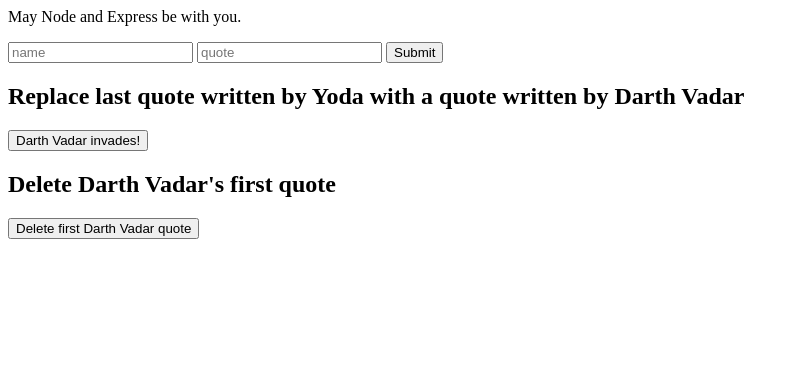
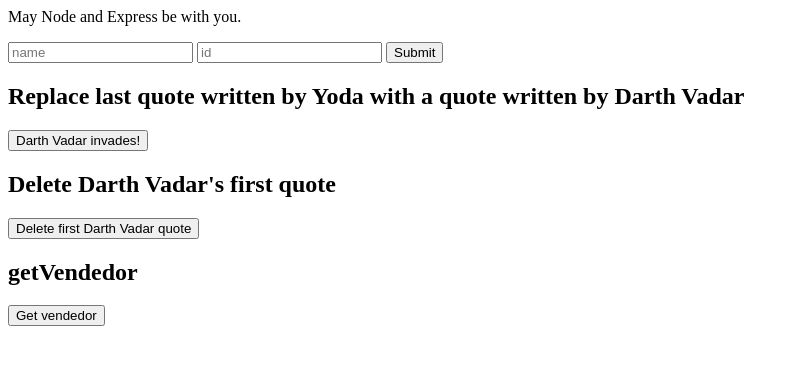
Before and after one commit to guille-gallo/mongo_crud, a Node server app: page / in a window 1280 px wide. Shown: the top 365 px of the page, without its empty margins (0-799 px from the left). Run offline with Node 20, Linux system fonts and the light colour scheme; data that the repository does not hold is empty; some libraries are stand-ins or nearby versions.

Commit message:
crud vendedores

```diff
--- a/public/main.js
+++ b/public/main.js
@@ -1,13 +1,14 @@
 var update = document.getElementById('update')
 var del = document.getElementById('delete')
+var getVendedor = document.getElementById('getVendedor')
 
 update.addEventListener('click', function () {
-    fetch('quotes', {
+    fetch('vendedores', {
       method: 'put',
       headers: {'Content-Type': 'application/json'},
       body: JSON.stringify({
         'name': 'Darth Vader',
-        'quote': 'I find your lack of faith disturbing.'
+        'id': '666'
       })
     })
     .then(response => {
@@ -20,7 +21,7 @@
 })
 
 del.addEventListener('click', function () {
-  fetch('quotes', {
+  fetch('vendedores', {
     method: 'delete',
     headers: {
       'Content-Type': 'application/json'
@@ -37,3 +38,20 @@
     window.location.reload(true)
   })
 })
+
+getVendedor.addEventListener('click', function () {
+  fetch('/vendedores/Juan Domingo', {
+    method: 'get',
+    headers: {
+      'Content-Type': 'application/json'
+    }
+  })
+  .then(res => {
+    console.log(res)
+    if (res.ok) return res.json()
+  }).
+  then(data => {
+    console.log(data)
+    //window.location.reload(true)
+  })
+})
--- a/server.js
+++ b/server.js
@@ -7,6 +7,10 @@
 app.set('view engine', 'ejs');
 app.use(express.static('public'))
 app.use(bodyParser.json())
+app.set('view engine', 'ejs')
+app.use(bodyParser.urlencoded({extended: true}))
+app.use(bodyParser.json())
+app.use(express.static('public'))
 
 var db
 MongoClient.connect('mongodb://guille-gallo:cocuchA0303@ds111562.mlab.com:11562/vendedores_nuevos_mascota24', { useNewUrlParser: true }, (err, client) => {
@@ -18,34 +22,36 @@
 })
 
 
-
-app.set('view engine', 'ejs')
-app.use(bodyParser.urlencoded({extended: true}))
-app.use(bodyParser.json())
-app.use(express.static('public'))
-
-
-
-// Note: request and response are usually written as req and res respectively.
 app.get('/', (req, res) => {
-  db.collection('quotes').find().toArray((err, result) => {
+  db.collection('vendedores').find().toArray((err, result) => {
     if (err) return console.log(err)
-    res.render('index.ejs', {quotes: result})
+    res.render('index.ejs', {vendedores: result})
   })
 })
-app.post('/quotes', (req, res) => {
-  db.collection('quotes').save(req.body, (err, result) => {
+
+app.post('/vendedores', (req, res) => {
+  db.collection('vendedores').save(req.body, (err, result) => {
     if (err) return console.log(err)
     console.log('saved to database')
     res.redirect('/')
   })
 })
-app.put('/quotes', (req, res) => {
-  db.collection('quotes')
+
+app.get('/vendedores/:name', (req, res) => {
+  console.log("ID: ", req.params.id)
+  var query = { name: req.params.name };
+  db.collection('vendedores').find(query).toArray((err, result) => {
+    if (err) return console.log(err)
+    console.log("result: ", result)
+  })
+})
+
+app.put('/vendedores', (req, res) => {
+  db.collection('vendedores')
   .findOneAndUpdate({name: 'Yoda'}, {
     $set: {
       name: req.body.name,
-      quote: req.body.quote
+      id: req.body.id
     }
   }, {
     sort: {_id: -1},
@@ -55,8 +61,9 @@
     res.send(result)
   })
 })
-app.delete('/quotes', (req, res) => {
-  db.collection('quotes').findOneAndDelete({name: req.body.name},
+
+app.delete('/vendedores', (req, res) => {
+  db.collection('vendedores').findOneAndDelete({name: req.body.name},
   (err, result) => {
     if (err) return res.send(500, err)
     res.send({message: 'A darth vadar quote got deleted'})
--- a/views/index.ejs
+++ b/views/index.ejs
@@ -7,18 +7,18 @@
 <body>
   May Node and Express be with you.
 
-  <ul class="quotes">
-  <% for(var i=0; i<quotes.length; i++) {%>
-    <li class="quote">
-      <span><%= quotes[i].name %></span>
-      <span><%= quotes[i].quote %></span>
+  <ul class="vendedores">
+  <% for(var i=0; i<vendedores.length; i++) {%>
+    <li class="vendedore">
+      <span><%= vendedores[i].name %></span>
+      <span><%= vendedores[i].id %></span>
     </li>
   <% } %>
   </ul>
 
-  <form action="/quotes" method="POST">
+  <form action="/vendedores" method="POST">
     <input type="text" placeholder="name" name="name">
-    <input type="text" placeholder="quote" name="quote">
+    <input type="text" placeholder="id" name="id">
     <button type="submit">Submit</button>
   </form>
 
@@ -30,6 +30,10 @@
     <h2>Delete Darth Vadar's first quote</h2>
     <button id="delete"> Delete first Darth Vadar quote </button>
   </div>
+  <div>
+    <h2>getVendedor</h2>
+    <button id="getVendedor">Get vendedor</button>
+  </div>
   <script src="main.js"></script>
 </body>
 </html>
```
Also changed, not shown: index.html (deleted, +0 -16 lines).
